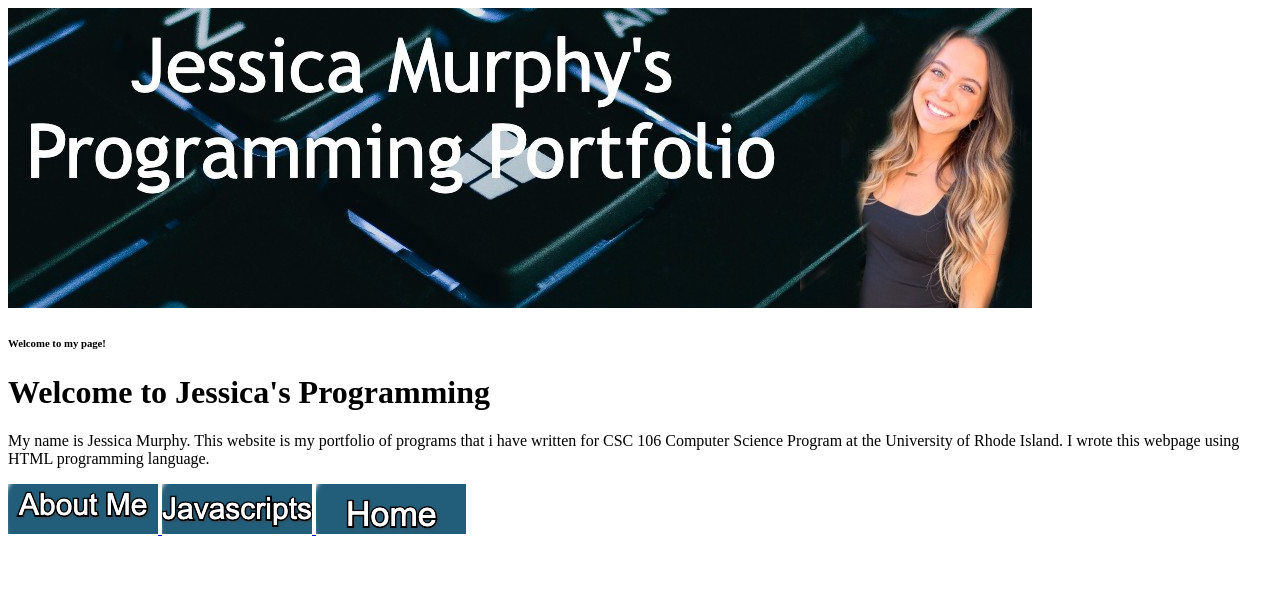
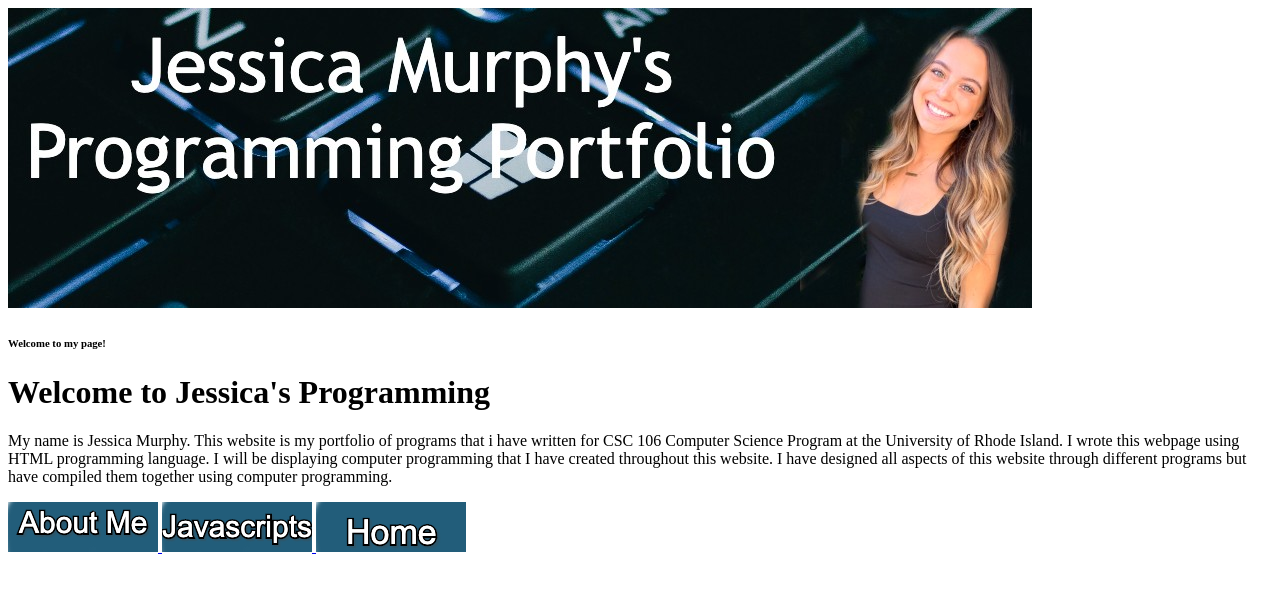
Before and after one commit to Jtmurphy12/Jtmurphy12.github.io, a plain HTML site: page index.html in a window 1280 px wide. Drawn offline with Linux system fonts and the light colour scheme.

Commit message:
Update index.html

```diff
--- a/index.html
+++ b/index.html
@@ -8,7 +8,7 @@
   <h6> Welcome to my page! </h6>
   <body>
     <h1> Welcome to Jessica's Programming </h1>
-    <p> My name is Jessica Murphy. This website is my portfolio of programs that i have written for CSC 106 Computer Science Program at the University of Rhode Island. I wrote this webpage using HTML programming language.    </p>
+    <p> My name is Jessica Murphy. This website is my portfolio of programs that i have written for CSC 106 Computer Science Program at the University of Rhode Island. I wrote this webpage using HTML programming language. I will be displaying computer programming that I have created throughout this website. I have designed all aspects of this website through different programs but have compiled them together using computer programming.     </p>
       <a href="About.html"> <img src="About.png"> </a>
    <a href="Javascripts.html"> <img src="Javascripts.png"> </a>
    <a href="index.html"> <img src="Home.png"> </a>
```
